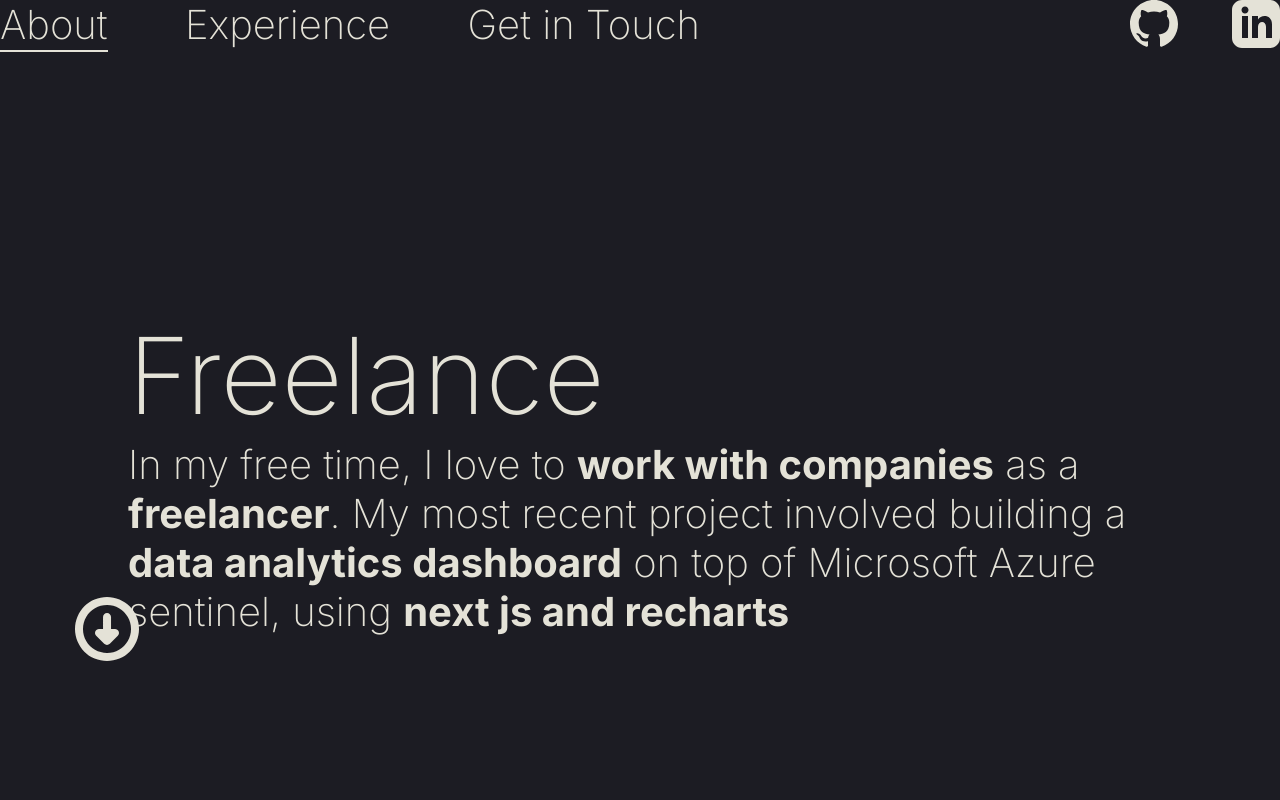
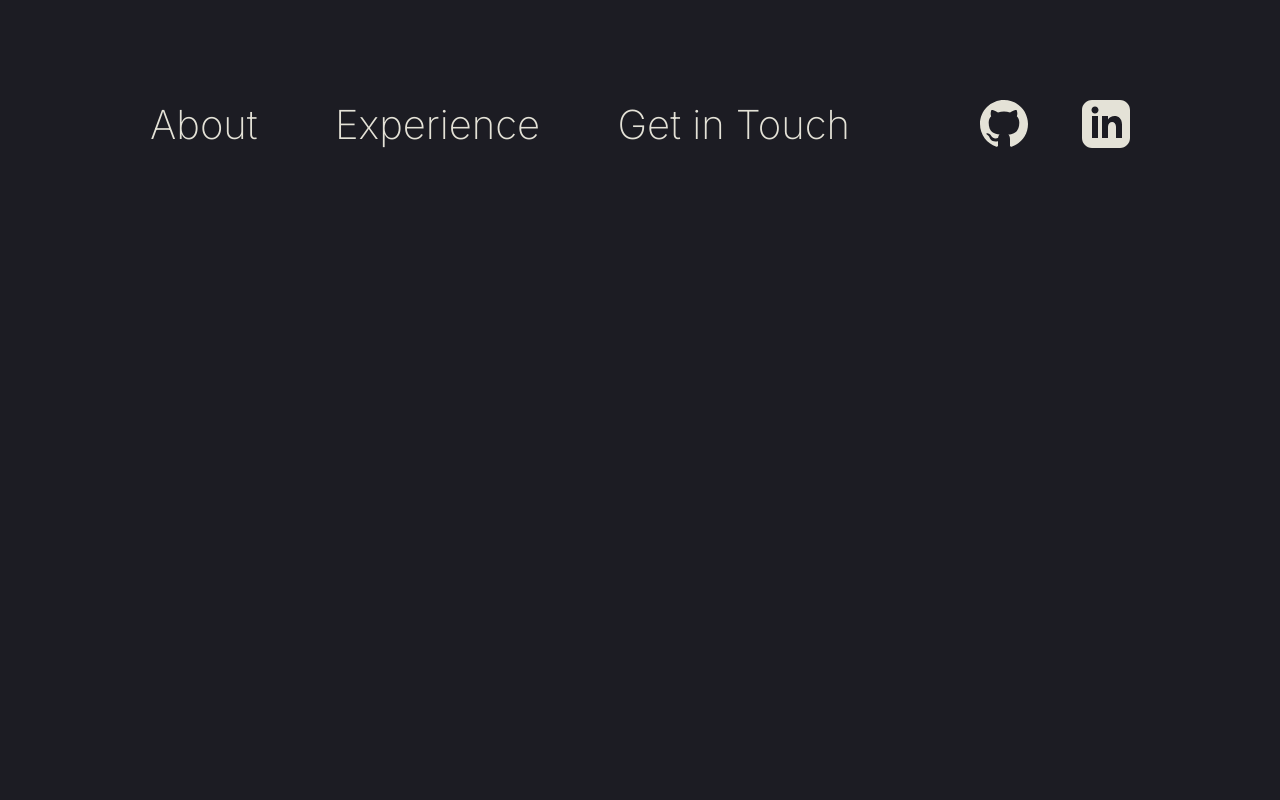
Before and after one commit to Burkes321/samuel-burke-dev, a Next.js app: page /experience in a window 1280 px wide. Shown: the top 800 px of the page. Built offline with nearby package versions, Linux system fonts and the light colour scheme.

Commit message:
create textGroup component before implementing

```diff
--- a/src/app/experience/page.module.css
+++ b/src/app/experience/page.module.css
@@ -1,5 +1,6 @@
 .mainContainer {
   min-height: 100vh;
+  padding: 100px 150px;
   background-color: var(--primary-shade);
 
   .downArrow {
@@ -8,21 +9,3 @@
     left: 75px;
   }
 }
-
-.bounce {
-  animation-name: bounce;
-  animation-duration: 3s;
-  animation-iteration-count: infinite;
-}
-
-@keyframes bounce {
-  0% {
-    transform: translateY(0);
-  }
-  50% {
-    transform: translateY(-20px);
-  }
-  100% {
-    transform: translateY(0);
-  }
-}
--- a/src/app/experience/page.tsx
+++ b/src/app/experience/page.tsx
@@ -1,13 +1,15 @@
 'use client';
 
-import { NavigationBar, Section } from '~/components';
-import classNames from 'classnames';
+// import { NavigationBar, Section } from '~/components';
 
-import Image from 'next/image';
+import { NavigationBar } from '~/components/navigationBar/NavigationBar';
+
+// import Image from 'next/image';
 
 import css from './page.module.css';
 import { useEffect, useState } from 'react';
 
+// TODO: move to utils
 const checkWindowScrolledToBottom = () => {
   const scrollTop = window.scrollY;
   const windowHeight = window.innerHeight;
@@ -34,7 +36,7 @@ const Experience = () => {
     <div className={css.mainContainer}>
       <NavigationBar />
 
-      <Section
+      {/* <Section
         title="Freelance"
         subtext={
           <>
@@ -71,7 +73,7 @@ const Experience = () => {
         width={64}
         height={64}
         alt="link to github"
-      />
+      /> */}
     </div>
   );
 };
--- a/src/app/page.module.css
+++ b/src/app/page.module.css
@@ -32,7 +32,7 @@
 
 .title {
   font-weight: var(--default-font-weight);
-  font-size: 106px;
+  font-size: 96px;
 }
 
 .subtext {
--- a/src/app/page.tsx
+++ b/src/app/page.tsx
@@ -1,6 +1,6 @@
 import css from './page.module.css';
 
-import { NavigationBar } from '~/components';
+import { NavigationBar } from '~/components/navigationBar/NavigationBar';
 import React from 'react';
 
 const Index = () => {
--- a/src/components/index.ts
+++ /dev/null
@@ -1,4 +0,0 @@
-export * from './Section';
-export * from './GithubLogo';
-export * from './LinkedinLogo';
-export * from './NavigationBar';
--- a/src/components/NavigationBar.tsx
+++ b/src/components/navigationBar/NavigationBar.tsx
@@ -1,7 +1,7 @@
 import Link from 'next/link';
 import css from './navigationBar.module.css';
-import { GithubLogo } from './GithubLogo';
-import { LinkedinLogo } from './LinkedinLogo';
+import { GithubLogo } from '../images/GithubLogo';
+import { LinkedinLogo } from '../images/LinkedinLogo';
 
 export const NavigationBar = () => {
   return (
```
Also changed, not shown: src/components/textGroup/TextGroup.tsx (added, +14 -0 lines), src/components/images/GithubLogo.tsx (renamed from src/components/GithubLogo.tsx), src/components/images/LinkedinLogo.tsx (renamed from src/components/LinkedinLogo.tsx), src/components/navigationBar/navigationBar.module.css (renamed from src/components/navigationBar.module.css), src/components/textGroup/textGroup.module.css (added), 1 other file (tests, documents, lock files or other folders).
